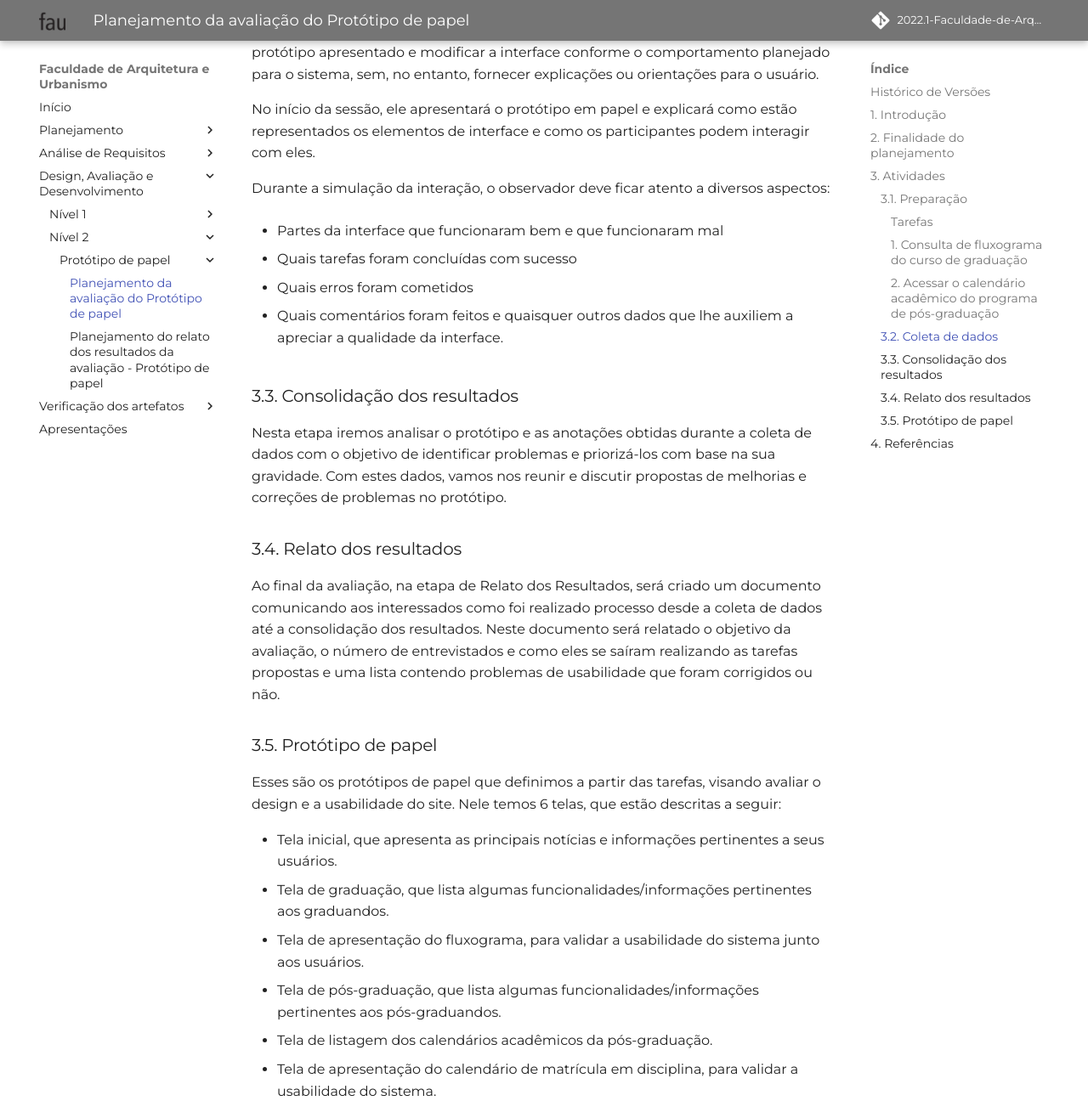
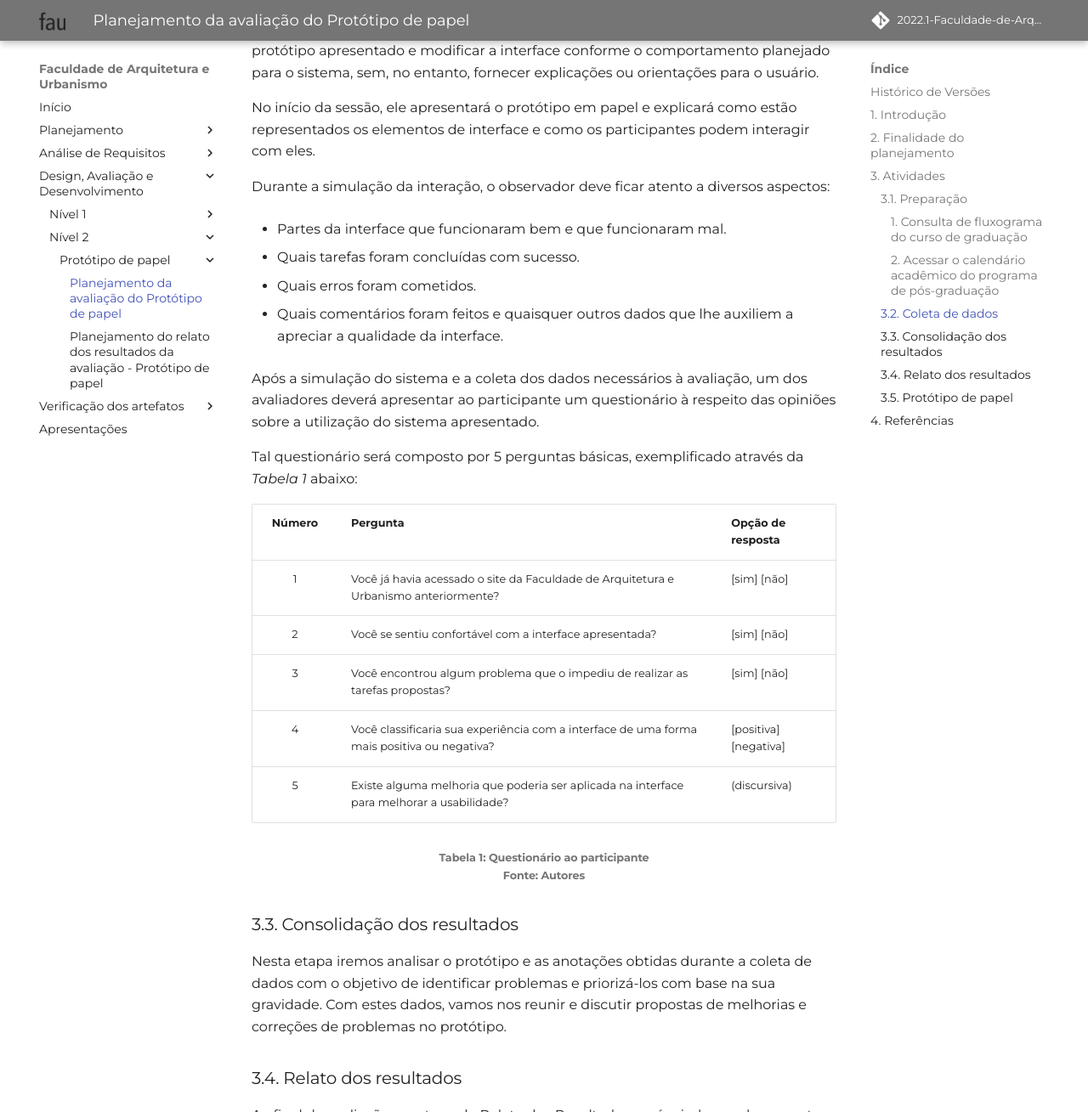
Before and after one commit to Mateusvff/2022.1-Faculdade-de-Arquitetura-e-Urbanismo, an MkDocs documentation site: the page built from docs/designAvalEDesenv/nivel2/prototPapel/planej-avaliacao-prototipo-papel.md, in a window 1280 px wide and 1400 px high, scrolled down 2538 px, cut to the strip 0-1309 px from the top of the window. Shown: the whole strip at 85% size. Built offline with MkDocs 1.6.1 and Material for MkDocs 9.7.7, drawn with Linux system fonts in a browser that asks for light colours; some web fonts are replaced; comment, search, counter and statistics services are not loaded; some of the changed text lies outside the part shown.

Commit message:
:repeat:(#67) adição das alterações do PR #69

```diff
--- a/docs/designAvalEDesenv/nivel2/prototPapel/planej-avaliacao-prototipo-papel.md
+++ b/docs/designAvalEDesenv/nivel2/prototPapel/planej-avaliacao-prototipo-papel.md
@@ -7,6 +7,7 @@
 --- | --- | --- | --- | --- |
 14/08/2022 | 0.1 | Criação do Documento | Mateus Franco | Caio César
 15/08/2022 | 0.2 | Planejamento da Avaliação | Mateus Franco | Caio Cesár
+29/08/2022 | 0.3 | Adição do questionário ao participante | Mateus Franco | Caio César
 
 ## 1. Introdução
 
@@ -49,7 +47,6 @@ Foram definidas as atividades as quais serão realizadas pelos participantes dur
 
 2. Acesso ao calendário acadêmico do programa de pós-graduação.
 
-&nbsp;
 
 #### 1. Consulta de fluxograma do curso de graduação
 
@@ -59,11 +56,12 @@ Dessa forma, será avaliado se o design criado faz sentido na visão do usuário
 
 &nbsp;
 
+
 #### 2. Acessar o calendário acadêmico do programa de pós-graduação
 
 * Analisar os caminhos feitos até a identificação da solução para o qual o usuário necessita solução.
 
-Dessa forma, será avaliado se o usuário possui dificuldade para chegar até o informação desejada, avaliando interações e integrações com o sítio.
+Dessa forma, será avaliado se o usuário possui dificuldade para chegar até a informação desejada, avaliando interações e integrações com o sítio.
 
 Ao fim da tarefa, deve-se questionar ao usuário sobre a facilidade de realização da tarefa, se a interação é simples e se ele conseguiria realizar a tarefa normalmente, sem ser guiado.
 
@@ -85,13 +83,27 @@ interface e como os participantes podem interagir com eles.
 
 Durante a simulação da interação, o observador deve ficar atento a diversos aspectos:
 
-* Partes da interface que funcionaram bem e que funcionaram mal
+* Partes da interface que funcionaram bem e que funcionaram mal.
 
-* Quais tarefas foram concluídas com sucesso
+* Quais tarefas foram concluídas com sucesso.
 
-* Quais erros foram cometidos
+* Quais erros foram cometidos.
 
 * Quais comentários foram feitos e quaisquer outros dados que lhe auxiliem a apreciar a qualidade da interface.
+
+Após a simulação do sistema e a coleta dos dados necessários à avaliação, um dos avaliadores deverá apresentar ao participante um questionário à respeito das opiniões sobre a utilização do sistema apresentado.
+
+Tal questionário será composto por 5 perguntas básicas, exemplificado através da _Tabela 1_ abaixo:
+
+**Número** | **Pergunta** | **Opção de resposta** |
+:---: | ---| --- |
+1  | Você já havia acessado o site da Faculdade de Arquitetura e Urbanismo anteriormente? | [sim] [não]
+2  | Você se sentiu confortável com a interface apresentada? | [sim] [não]
+3  | Você encontrou algum problema que o impediu de realizar as tarefas propostas? | [sim] [não]
+4  | Você classificaria sua experiência com a interface de uma forma mais positiva ou negativa? | [positiva] [negativa]
+5  | Existe alguma melhoria que poderia ser aplicada na interface para melhorar a usabilidade? | (discursiva)
+
+<h6 align = "center">Tabela 1: Questionário ao participante <br> Fonte: Autores  </h6>
 
 ### 3.3. Consolidação dos resultados
 
```
Also changed, not shown: other parts of docs/designAvalEDesenv/nivel2/prototPapel/planej-avaliacao-prototipo-papel.md (+1 -4 lines).
